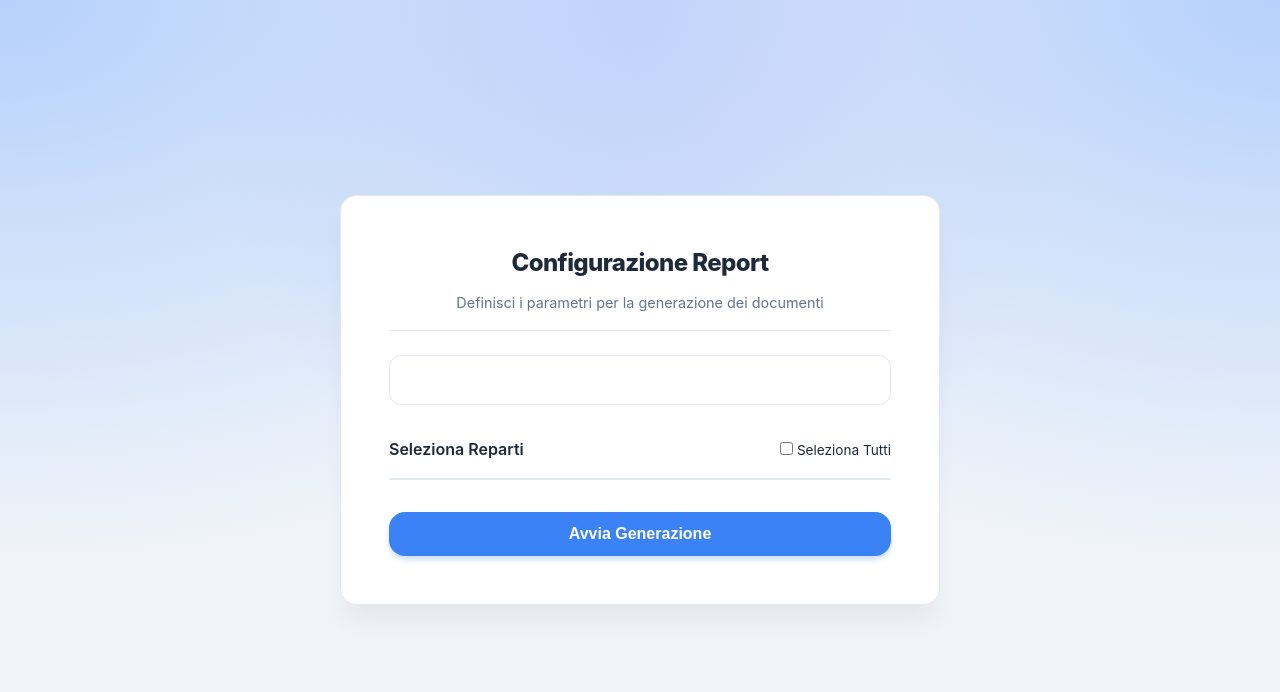
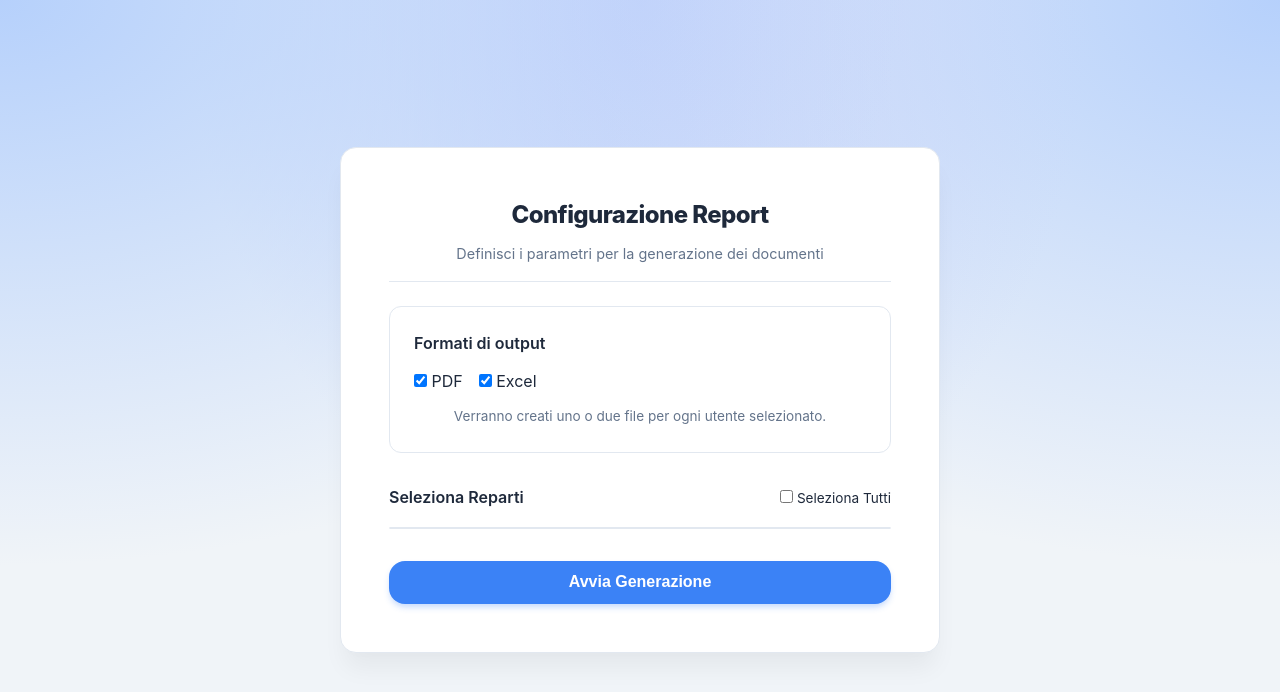
Before and after one commit to Verbatim94/timesheetpage, a FastAPI app: template templates/select_cost_centers.html in a window 1280 px wide. Shown: the top 692 px of the page. Run offline with FastAPI, Linux system fonts and the light colour scheme; the template is opened without the code that fills it, so the values that code supplies are empty.

Commit message:
Remove auth and add stable PDF/Excel export

```diff
--- a/app.py
+++ b/app.py
@@ -9,9 +9,7 @@
 import uuid
 from typing import List, Dict, Any, Optional
 
-from fastapi import FastAPI, UploadFile, File, Request, Form, BackgroundTasks, Depends, HTTPException, status
-from fastapi.security import HTTPBasic, HTTPBasicCredentials
-import secrets
+from fastapi import FastAPI, UploadFile, File, Request, Form, BackgroundTasks
 import glob
 from fastapi.responses import HTMLResponse, StreamingResponse, JSONResponse, PlainTextResponse
 from fastapi.templating import Jinja2Templates
@@ -19,6 +17,9 @@
 import calendar
 import uvicorn
 from playwright.async_api import async_playwright
+from openpyxl import Workbook
+from openpyxl.styles import Alignment, Font, PatternFill
+from openpyxl.utils import get_column_letter
 
 
 from fastapi.staticfiles import StaticFiles
@@ -38,22 +39,8 @@
 # Global Job Store
 # Global Job Store
 jobs: Dict[str, Any] = {}
-
-# --- SECURITY CONFIGURATION ---
-# Change this password!
-APP_PASSWORD = os.environ.get("APP_PASSWORD", "SuperSecurePassword2025!")
-security = HTTPBasic()
-
-def get_current_username(credentials: HTTPBasicCredentials = Depends(security)):
-    correct_password = secrets.compare_digest(credentials.password, APP_PASSWORD)
-    if not correct_password:
-        raise HTTPException(
-            status_code=status.HTTP_401_UNAUTHORIZED,
-            detail="Incorrect password",
-            headers={"WWW-Authenticate": "Basic"},
-        )
-    return credentials.username
-# ------------------------------
+MAX_LOG_ENTRIES = 500
+PDF_CONCURRENCY = max(1, int(os.environ.get("PDF_CONCURRENCY", "1")))
 
 # Italian month mapping
 MONTH_MAP = {
@@ -152,6 +139,114 @@
 
     return df
 
+def append_job_log(job_id: str, message: str) -> None:
+    job = jobs.get(job_id)
+    if not job:
+        return
+    logs = job.setdefault("logs", [])
+    logs.append(message)
+    if len(logs) > MAX_LOG_ENTRIES:
+        del logs[:-MAX_LOG_ENTRIES]
+
+def sanitize_path_component(value: Any, fallback: str) -> str:
+    text = str(value or "").strip()
+    text = "".join(c for c in text if c.isalnum() or c in (" ", "_", "-")).strip()
+    return text or fallback
+
+def build_excel_bytes(user_name: str, user_data: Dict[str, Any]) -> bytes:
+    workbook = Workbook()
+    first_sheet = True
+
+    header_fill = PatternFill(fill_type="solid", fgColor="1E293B")
+    shaded_fill = PatternFill(fill_type="solid", fgColor="F8FAFC")
+    total_fill = PatternFill(fill_type="solid", fgColor="E2E8F0")
+    white_bold_font = Font(color="FFFFFF", bold=True)
+    bold_font = Font(bold=True)
+
+    for index, month_data in enumerate(user_data.get("blocks", []), start=1):
+        if first_sheet:
+            ws = workbook.active
+            ws.title = (month_data["month_name"] or f"Sheet{index}")[:31]
+            first_sheet = False
+        else:
+            ws = workbook.create_sheet(title=(month_data["month_name"] or f"Sheet{index}")[:31])
+
+        ws["A1"] = "User"
+        ws["B1"] = user_name
+        ws["D1"] = "Payroll Number"
+        ws["E1"] = user_data.get("payroll", "")
+        ws["G1"] = "Cost Center"
+        ws["H1"] = user_data.get("cost_center", "")
+
+        for cell in ("A1", "D1", "G1"):
+            ws[cell].font = bold_font
+
+        header_row = 3
+        ws.cell(row=header_row, column=1, value=month_data["month_name"] or f"Month {index}")
+        ws.cell(row=header_row, column=1).fill = header_fill
+        ws.cell(row=header_row, column=1).font = white_bold_font
+        ws.cell(row=header_row, column=1).alignment = Alignment(horizontal="left")
+
+        for day in range(1, 32):
+            cell = ws.cell(row=header_row, column=day + 1, value=day if day <= month_data["days_in_month"] else "")
+            cell.fill = header_fill
+            cell.font = white_bold_font
+            cell.alignment = Alignment(horizontal="center")
+
+        total_header = ws.cell(row=header_row, column=33, value="Tot")
+        total_header.fill = header_fill
+        total_header.font = white_bold_font
+        total_header.alignment = Alignment(horizontal="center")
+
+        row_idx = header_row + 1
+        ws.cell(row=row_idx, column=1, value="Totale")
+        ws.cell(row=row_idx, column=1).font = bold_font
+        ws.cell(row=row_idx, column=1).fill = total_fill
+
+        for day_idx, cell_val in enumerate(month_data["total_row_cells"], start=2):
+            cell = ws.cell(row=row_idx, column=day_idx, value=cell_val)
+            cell.alignment = Alignment(horizontal="center")
+            if month_data["total_row_day_shaded_status"][day_idx - 2]:
+                cell.fill = shaded_fill
+            else:
+                cell.fill = total_fill
+
+        ws.cell(row=row_idx, column=33, value=month_data["grand_total"])
+        ws.cell(row=row_idx, column=33).font = bold_font
+        ws.cell(row=row_idx, column=33).fill = total_fill
+        ws.cell(row=row_idx, column=33).alignment = Alignment(horizontal="right")
+
+        for row in month_data["plans"]:
+            row_idx += 1
+            ws.cell(row=row_idx, column=1, value=row["plan_name"])
+            ws.cell(row=row_idx, column=1).alignment = Alignment(horizontal="left")
+
+            for day_offset, day_val in enumerate(row["days"], start=2):
+                value = "" if not day_val["date_valid"] else day_val["value"]
+                cell = ws.cell(row=row_idx, column=day_offset, value=value)
+                cell.alignment = Alignment(horizontal="center")
+                if day_val["shaded"]:
+                    cell.fill = shaded_fill
+
+            ws.cell(row=row_idx, column=33, value=row["total"])
+            ws.cell(row=row_idx, column=33).alignment = Alignment(horizontal="right")
+
+        ws.freeze_panes = "B4"
+        ws.column_dimensions["A"].width = 36
+        for col_idx in range(2, 33):
+            ws.column_dimensions[get_column_letter(col_idx)].width = 5
+        ws.column_dimensions["AG"].width = 10
+
+    if first_sheet:
+        ws = workbook.active
+        ws.title = "Timesheet"
+        ws["A1"] = "Nessun dato disponibile"
+
+    buffer = io.BytesIO()
+    workbook.save(buffer)
+    buffer.seek(0)
+    return buffer.getvalue()
+
 def build_users_dict(df: pd.DataFrame) -> Dict[str, Any]:
     """Organizes the CLEAN dataframe into the report structure."""
     users_data = {}
@@ -167,6 +262,8 @@
             payroll = str(payroll)
 
         cost_center = user_df["Cost Center"].iloc[0] if not user_df["Cost Center"].empty else ""
+        if pd.isna(cost_center):
+            cost_center = "Unknown"
 
         # Sort by date
         user_df = user_df.sort_values('DateObj')
@@ -276,7 +373,8 @@
                     meta = day_meta[d]
                     row_cells.append({
                         "value": fmt(val, is_zero_target_empty=True),
-                        "shaded": meta["shaded"]
+                        "shaded": meta["shaded"],
+                        "date_valid": meta["date_valid"]
                     })
 
                 plans_list.append({
@@ -305,43 +403,47 @@
     return users_data
 
 @app.get("/", response_class=HTMLResponse)
-async def index(request: Request, username: str = Depends(get_current_username)):
+async def index(request: Request):
     return templates.TemplateResponse("index.html", {"request": request})
 
 @app.get("/robots.txt", response_class=PlainTextResponse)
 async def robots():
     return "User-agent: *\\nDisallow: /"
 
-async def process_generation_task(job_id: str, filtered_data: dict):
+async def process_generation_task(job_id: str, filtered_data: dict, output_pdf: bool, output_excel: bool):
     jobs[job_id]["status"] = "processing"
     jobs[job_id]["progress"] = 0
     jobs[job_id]["total"] = len(filtered_data)
 
+    zip_path = os.path.join(BASE_DIR, f"output_{job_id}.zip")
+
     try:
-        zip_buffer = io.BytesIO()
-        # Reduced concurrency to 2 to avoid Memory Exhaustion on Render Free Tier
-        sem = asyncio.Semaphore(2)
+        sem = asyncio.Semaphore(PDF_CONCURRENCY)
+        completed_pdfs = 0
 
-        jobs[job_id]["logs"].append(f"[SYSTEM] Initializing browser engine...")
+        append_job_log(job_id, f"[SYSTEM] Initializing browser engine...")
 
-        async with async_playwright() as p:
-            browser = await p.chromium.launch(args=["--disable-dev-shm-usage", "--no-sandbox"])
+        with zipfile.ZipFile(zip_path, "w", zipfile.ZIP_DEFLATED, compresslevel=6) as zf:
+            async with async_playwright() as p:
+                browser = await p.chromium.launch(args=["--disable-dev-shm-usage", "--no-sandbox"])
 
-            async def generate_single_pdf(user_name, user_data):
-                async with sem:
-                    try:
-                        jobs[job_id]["logs"].append(f"[TASK] Generating PDF for {user_name}...")
+                async def generate_single_user_files(user_name, user_data):
+                    page = None
+                    async with sem:
+                        try:
+                            append_job_log(job_id, f"[TASK] Generating files for {user_name}...")
+                            archive_entries = []
 
-                        # Render HTML
-                        html_content = templates.get_template("timesheet_report.html").render(
-                            user_name=user_name,
-                            payroll_number=user_data["payroll"],
-                            cost_center=user_data["cost_center"],
-                            blocks=user_data["blocks"],
-                            is_shaded_col=lambda d: False
-                        )
+                            if output_pdf:
+                                html_content = templates.get_template("timesheet_report.html").render(
+                                    user_name=user_name,
+                                    payroll_number=user_data["payroll"],
+                                    cost_center=user_data["cost_center"],
+                                    blocks=user_data["blocks"],
+                                    is_shaded_col=lambda d: False
+                                )
 
-                        footer_html = """
+                                footer_html = """
         <div style="font-size: 8px; font-family: sans-serif; width: 100%; display: flex; justify-content: space-between; padding: 0 20px; color: #555;">
             <span>Year: <span class="date"></span></span>
             <span>Page <span class="pageNumber"></span> / <span class="totalPages"></span></span>
@@ -349,81 +451,92 @@
         </div>
         """
 
-                        page = await browser.new_page()
-                        await page.set_content(html_content)
+                                page = await browser.new_page()
+                                await page.set_content(html_content, wait_until="load")
 
-                        pdf_bytes = await page.pdf(
-                            format="A4",
-                            print_background=True,
-                            landscape=False,
-                            display_header_footer=True,
-                            header_template="<div></div>", # Empty header
-                            footer_template=footer_html,
-                            margin={"top": "1cm", "right": "0.5cm", "bottom": "1.5cm", "left": "0.5cm"}
-                        )
-                        await page.close()
+                                pdf_bytes = await page.pdf(
+                                    format="A4",
+                                    print_background=True,
+                                    landscape=False,
+                                    display_header_footer=True,
+                                    header_template="<div></div>",
+                                    footer_template=footer_html,
+                                    margin={"top": "1cm", "right": "0.5cm", "bottom": "1.5cm", "left": "0.5cm"}
+                                )
+                                archive_entries.append(("pdf", pdf_bytes))
+                                await page.close()
+                                page = None
 
-                        # Update progress
-                        jobs[job_id]["progress"] += 1
-                        jobs[job_id]["logs"].append(f"[SUCCESS] {user_name} completed.")
+                            if output_excel:
+                                excel_bytes = build_excel_bytes(user_name, user_data)
+                                archive_entries.append(("xlsx", excel_bytes))
 
-                        return user_name, user_data.get("cost_center"), pdf_bytes
-                    except Exception as e:
-                        jobs[job_id]["logs"].append(f"[ERROR] Failed {user_name}: {str(e)}")
-                        return None
+                            cc_folder = sanitize_path_component(user_data.get("cost_center"), "Unknown")
+                            safe_name = sanitize_path_component(user_name, "utente")
+                            base_archive_name = f"{cc_folder}/{safe_name}"
 
-            tasks = [generate_single_pdf(name, data) for name, data in filtered_data.items()]
-            results = await asyncio.gather(*tasks)
+                            append_job_log(job_id, f"[SUCCESS] {user_name} completed.")
+                            return [(f"{base_archive_name}.{ext}", file_bytes) for ext, file_bytes in archive_entries]
+                        except Exception as e:
+                            append_job_log(job_id, f"[ERROR] Failed {user_name}: {str(e)}")
+                            return None
+                        finally:
+                            if page is not None:
+                                await page.close()
 
-            jobs[job_id]["logs"].append(f"[SYSTEM] Compressing files...")
+                tasks = [
+                    asyncio.create_task(generate_single_user_files(name, data))
+                    for name, data in filtered_data.items()
+                ]
 
-            with zipfile.ZipFile(zip_buffer, "w", zipfile.ZIP_DEFLATED) as zf:
-                for res in results:
-                    if not res: continue
-                    user_name, cc, pdf_bytes = res
+                for task in asyncio.as_completed(tasks):
+                    res = await task
+                    if not res:
+                        continue
+                    for archive_name, file_bytes in res:
+                        zf.writestr(archive_name, file_bytes)
+                        del file_bytes
+                    completed_pdfs += 1
+                    jobs[job_id]["progress"] = completed_pdfs
 
-                    # Add to zip with folder structure: Cost Center / User.pdf
-                    cc_folder = str(cc).strip()
-                    cc_folder = "".join([c for c in cc_folder if c.isalnum() or c in (' ', '_', '-')]).strip()
-                    if not cc_folder: cc_folder = "NoCostCenter"
+        if completed_pdfs == 0:
+            raise RuntimeError("Nessun file generato correttamente.")
 
-                    safe_name = "".join([c for c in user_name if c.isalnum() or c in (' ', '_', '-')]).strip()
-
-                    zf.writestr(f"{cc_folder}/{safe_name}.pdf", pdf_bytes)
-
-            await browser.close()
-
-        zip_buffer.seek(0)
-
-        # Save to temp file
-        temp_filename = f"output_{job_id}.zip"
-        with open(temp_filename, "wb") as f:
-            f.write(zip_buffer.getvalue())
-
-        jobs[job_id]["filename"] = temp_filename
+        jobs[job_id]["filename"] = zip_path
         jobs[job_id]["status"] = "completed"
-        jobs[job_id]["logs"].append(f"[SYSTEM] Job Dispatched. Ready for download.")
+        append_job_log(job_id, f"[SYSTEM] Job Dispatched. Ready for download.")
 
     except Exception as e:
         jobs[job_id]["status"] = "failed"
         jobs[job_id]["error"] = str(e)
-        jobs[job_id]["logs"].append(f"[CRITICAL] Job Failed: {str(e)}")
+        append_job_log(job_id, f"[CRITICAL] Job Failed: {str(e)}")
+        try:
+            if os.path.exists(zip_path):
+                os.remove(zip_path)
+        except OSError:
+            pass
 
 @app.post("/generate")
-async def generate_pdf(background_tasks: BackgroundTasks, request: Request, cost_centers: List[str] = Form(...), file_id: str = Form(...), username: str = Depends(get_current_username)):
+async def generate_pdf(
+    background_tasks: BackgroundTasks,
+    request: Request,
+    cost_centers: List[str] = Form(...),
+    file_id: str = Form(...),
+    output_pdf: Optional[str] = Form(None),
+    output_excel: Optional[str] = Form(None)
+):
     temp_file = f"temp_{file_id}.parquet"
     if not os.path.exists(temp_file):
         return JSONResponse({"error": "Sessione scaduta o file non trovato"}, status_code=400)
 
     try:
-        # Load from Parquet
-        df = pd.read_parquet(temp_file)
-
-        # PRIVACY ERASE: Delete immediately after reading
         try:
-            os.remove(temp_file)
-        except:
-            pass
+            df = pd.read_parquet(temp_file)
+        finally:
+            try:
+                os.remove(temp_file)
+            except OSError:
+                pass
 
         try:
             data = build_users_dict(df)
@@ -440,6 +553,11 @@
         if not filtered_data:
              return JSONResponse({"error": "Nessun utente trovato"}, status_code=400)
 
+        wants_pdf = output_pdf is not None
+        wants_excel = output_excel is not None
+        if not wants_pdf and not wants_excel:
+            return JSONResponse({"error": "Seleziona almeno un formato di output"}, status_code=400)
+
         # Create Job
         job_id = str(uuid.uuid4())
         jobs[job_id] = {
@@ -451,7 +569,7 @@
         }
 
         # Start Background Task
-        background_tasks.add_task(process_generation_task, job_id, filtered_data)
+        background_tasks.add_task(process_generation_task, job_id, filtered_data, wants_pdf, wants_excel)
 
         return JSONResponse({"job_id": job_id})
 
@@ -459,17 +577,19 @@
         return JSONResponse({"error": str(e)}, status_code=500)
 
 @app.get("/job/{job_id}")
-async def get_job_status(job_id: str, username: str = Depends(get_current_username)):
+async def get_job_status(job_id: str):
     if job_id not in jobs:
         return JSONResponse({"error": "Job not found"}, status_code=404)
     return JSONResponse(jobs[job_id])
 
 @app.get("/download/{job_id}")
-async def download_job(job_id: str, background_tasks: BackgroundTasks, username: str = Depends(get_current_username)):
+async def download_job(job_id: str, background_tasks: BackgroundTasks):
     if job_id not in jobs or jobs[job_id]["status"] != "completed":
          return JSONResponse({"error": "File not ready"}, status_code=404)
 
     path = jobs[job_id]["filename"]
+    if not path or not os.path.exists(path):
+        return JSONResponse({"error": "File not found"}, status_code=404)
 
     def cleanup():
         try:
@@ -490,7 +610,7 @@
     )
 
 @app.post("/analyze", response_class=HTMLResponse)
-async def analyze_excel(request: Request, file: UploadFile = File(...), username: str = Depends(get_current_username)):
+async def analyze_excel(request: Request, file: UploadFile = File(...)):
     content = await file.read()
 
     try:
--- a/templates/select_cost_centers.html
+++ b/templates/select_cost_centers.html
@@ -123,7 +123,11 @@
                 return;
             }
 
-            // Validation removed for output format
+            const checkedFormats = document.querySelectorAll('input[name="output_pdf"]:checked, input[name="output_excel"]:checked');
+            if (checkedFormats.length === 0) {
+                alert("Seleziona almeno un formato di output");
+                return;
+            }
 
 
             // Show Overlay
@@ -257,8 +261,24 @@
                     <!-- Date Range Removed as per user request -->
                     <div style="display: none;"></div>
 
-                    <!-- Output Format Removed -->
-                    <input type="hidden" name="output_pdf" value="on">
+                    <div>
+                        <h3 style="margin: 0 0 0.75rem; font-size: 1rem; font-weight: 600; color: var(--text-primary);">
+                            Formati di output
+                        </h3>
+                        <div style="display: flex; gap: 1rem; flex-wrap: wrap;">
+                            <div class="checkbox-wrapper">
+                                <input type="checkbox" name="output_pdf" value="on" id="output_pdf" checked>
+                                <label for="output_pdf">PDF</label>
+                            </div>
+                            <div class="checkbox-wrapper">
+                                <input type="checkbox" name="output_excel" value="on" id="output_excel" checked>
+                                <label for="output_excel">Excel</label>
+                            </div>
+                        </div>
+                        <p style="margin: 0.75rem 0 0; color: var(--text-secondary); font-size: 0.85rem;">
+                            Verranno creati uno o due file per ogni utente selezionato.
+                        </p>
+                    </div>
 
                 </div>
 
```
